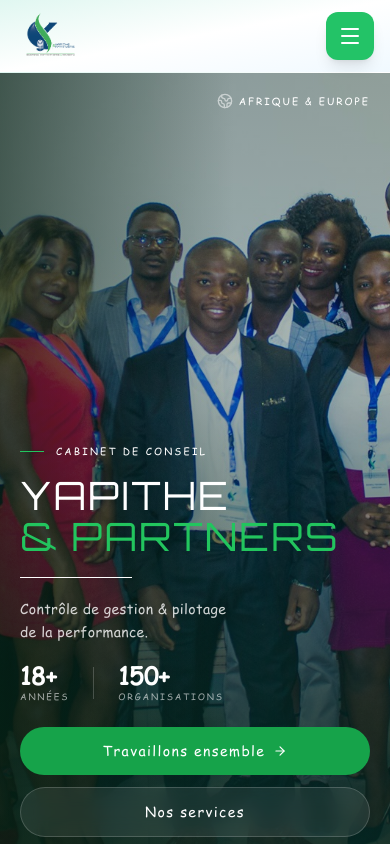
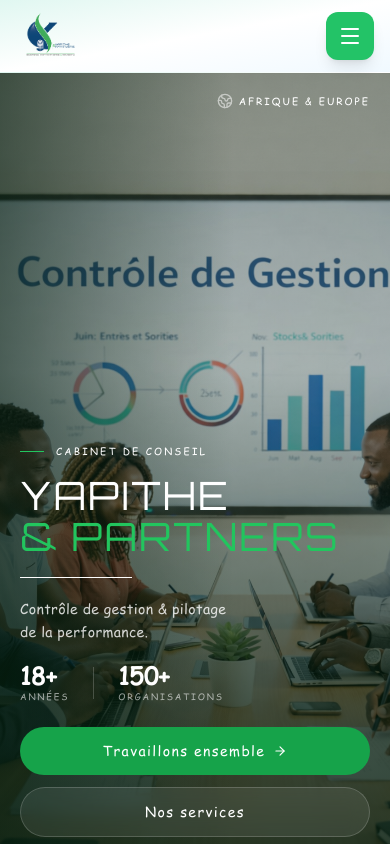
Before and after one commit to AaronKAME200308/yapithe, a React (Vite) app: page / in a window 390 px wide. Shown: the top 844 px of the page. Built offline with nearby package versions, Linux system fonts and the light colour scheme.

Commit message:
changement finaux 2

```diff
--- a/src/component/Home.tsx
+++ b/src/component/Home.tsx
@@ -12,10 +12,16 @@ const Home = () => {
       id="Accueil"
       className="relative w-full min-h-screen flex flex-col overflow-hidden"
     >
-      {/* ── Photo de fond ── */}
+      {/* ── Photo de fond desktop (sm et +) ── */}
       <div
-        className="absolute inset-0 bg-center bg-cover bg-no-repeat"
-        style={{ backgroundImage: "url('/event1.jpg')" }}
+        className="absolute inset-0 bg-center bg-cover bg-no-repeat hidden sm:block"
+        style={{ backgroundImage: "url('/fdp.png')" }}
+      />
+
+      {/* ── Photo de fond mobile (< sm) ── */}
+      <div
+        className="absolute inset-0 bg-center bg-cover bg-no-repeat block sm:hidden"
+        style={{ backgroundImage: "url('/fdpsm.png')" }}
       />
 
       {/* ── Overlays ── */}
@@ -41,7 +47,6 @@ const Home = () => {
         transition={{ duration: 0.8 }}
         className="relative z-10 flex items-center justify-end px-5 sm:px-14 md:px-20 py-5 sm:py-7"
       >
-
         <div className="flex items-center gap-1.5">
           <Globe2 className="w-4 h-4 animate-pulse" color="#ffffff" />
           <span className="text-[10px] sm:text-xs tracking-[0.2em] uppercase text-white">
--- a/src/component/Services.tsx
+++ b/src/component/Services.tsx
@@ -196,10 +196,10 @@ const Services = () => {
 
                   {/* Bottom: title + desc + CTA */}
                   <div className="space-y-2">
-                    <h3 className="text-sm font-bold text-white leading-tight line-clamp-2">
+                    <h3 className="text-xl font-bold text-white leading-tight line-clamp-2">
                       {service.title}
                     </h3>
-                    <p className="text-white/90 text-xs leading-relaxed">
+                    <p className="text-white/90 text-base leading-relaxed">
                       {service.description}
                     </p>
                     <motion.button
```
Also changed, not shown: public/fdp.png (added), public/fdpsm.png (added).
